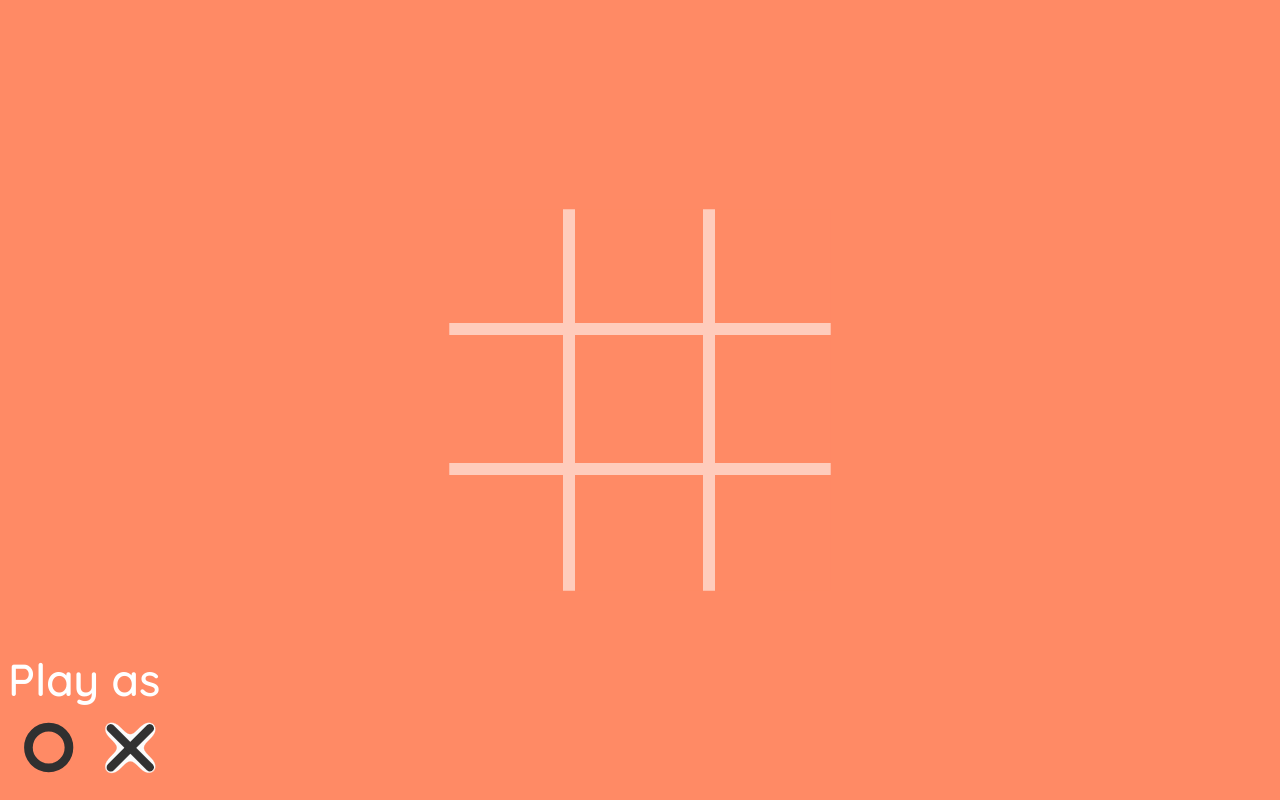
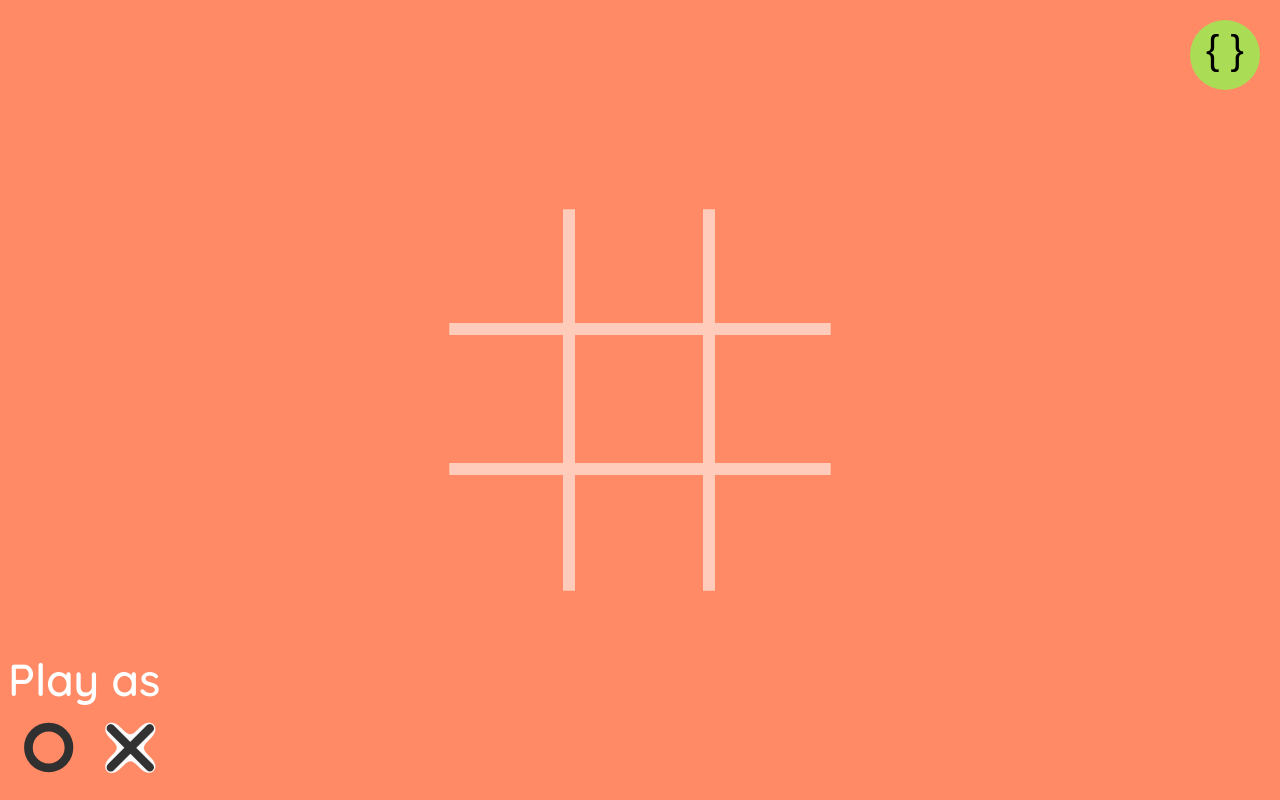
Before and after one commit to halimb/tictactoe, a plain HTML site: page index.html in a window 1280 px wide. Shown: the top 800 px of the page. Drawn offline with Linux system fonts and the light colour scheme.

Commit message:
add source code link

```diff
--- a/index.html
+++ b/index.html
@@ -50,6 +50,13 @@
     <div id="panel" class="pnl">
         bla bla bla
     </div>
+        <!-- link to the source code repo -->
+        <a href="https://github.com/halimb/tictactoe" target="_blank">
+            <div title="Source code" style="position: absolute; right: 20px; top: 20px; height: 50px; width: 50px; padding: 10px; border-radius: 50%; background: #ad5; cursor: pointer; font-size: 40px; text-align: center; vertical-align: middle; color: black; font-family: Arial; line-height: 40px;">
+                 {&nbsp;}
+            </div>
+        </a>
+        <!--  -->
     <script type="text/javascript" src="script.js"></script>
 </body>
 
```
